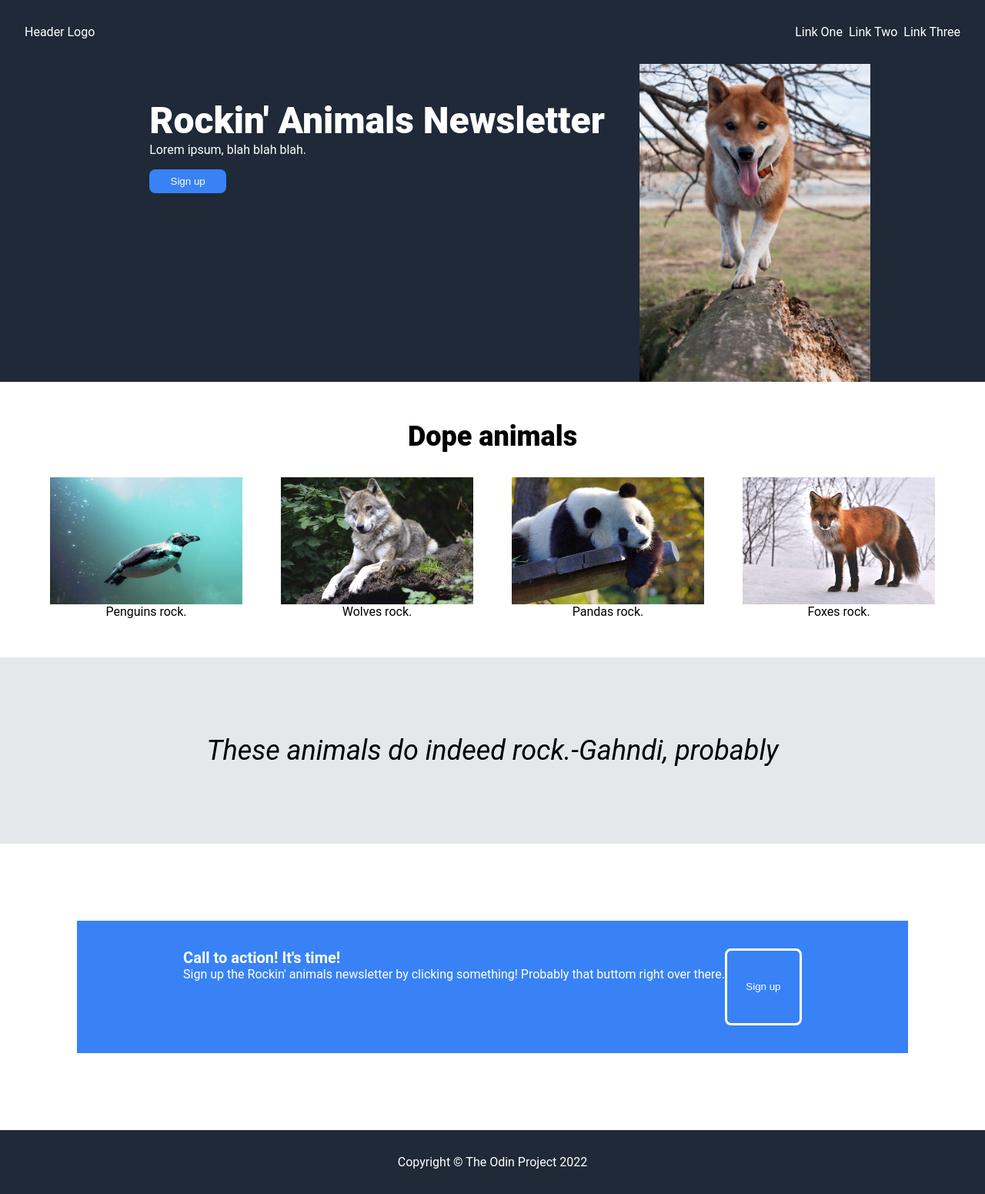
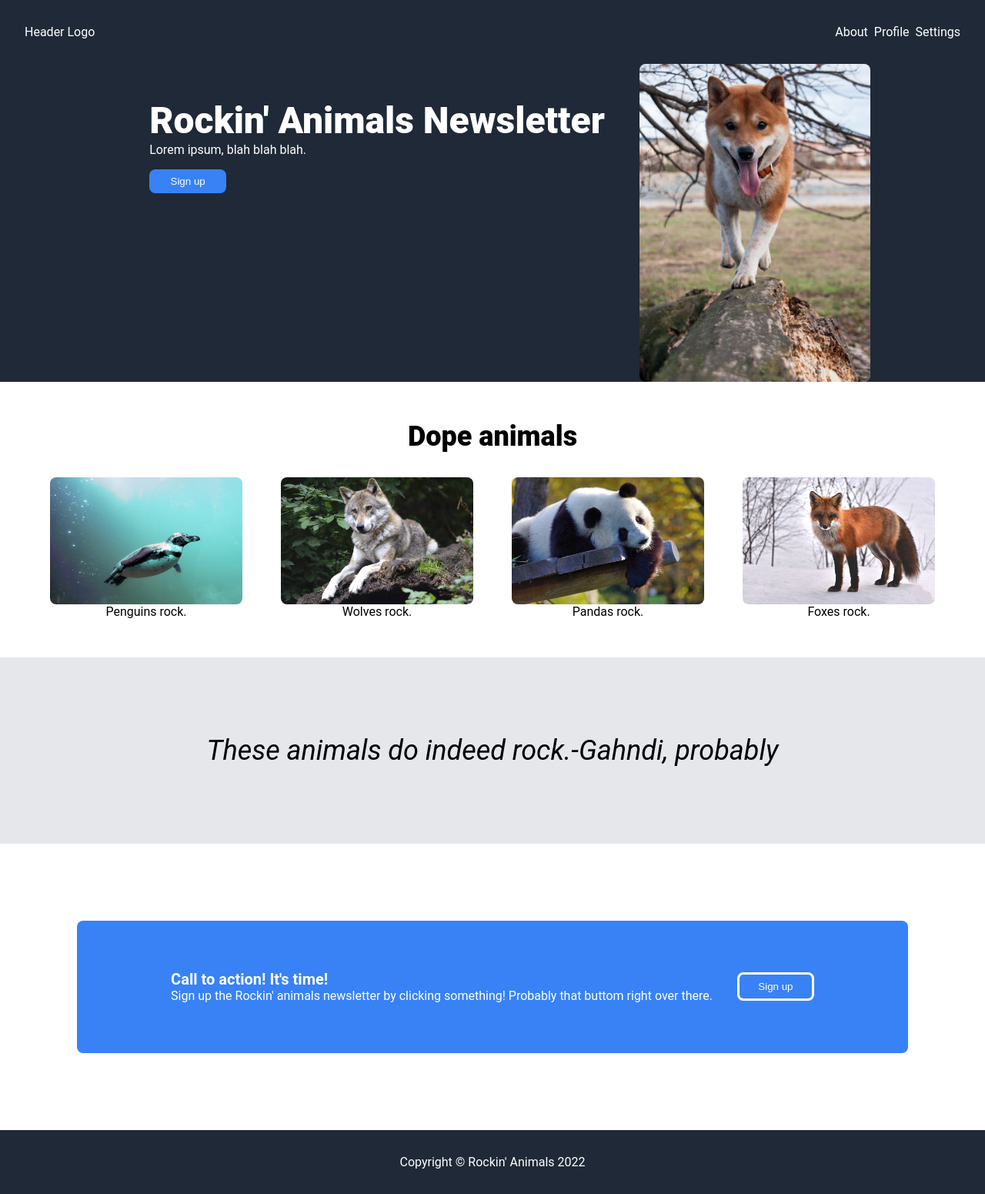
Before and after one commit to wise-guru/odin-landing-page, a plain HTML site: page index.html in a window 1280 px wide. Shown: the whole page at 77% size. Drawn offline with Linux system fonts and the light colour scheme.

Commit message:
Personalize header links

```diff
--- a/index.html
+++ b/index.html
@@ -4,7 +4,7 @@
     <meta charset="UTF-8">
     <meta http-equiv="X-UA-Compatible" content="IE=edge">
     <meta name="viewport" content="width=device-width, initial-scale=1.0">
-    <title>Rockin' Animals Newsletter</title>
+    <title>Rockin' Animals</title>
     <Link rel="stylesheet" href="styles.css">
 </head>
 <body>
@@ -12,9 +12,9 @@
         Header Logo
 
         <ul class="header-links">
-            <li><a href="#">Link One</a></li>
-            <li><a href="#">Link Two</a></li>
-            <li><a href="#">Link Three</a></li>
+            <li><a href="https://www.youtube.com/watch?v=dQw4w9WgXcQ">About</a></li>
+            <li><a href="https://www.youtube.com/watch?v=dQw4w9WgXcQ">Profile</a></li>
+            <li><a href="https://www.youtube.com/watch?v=dQw4w9WgXcQ">Settings</a></li>
         </ul>
     </div>
 
@@ -61,7 +61,7 @@
     </div>
 
     <div class="footer">
-        Copyright © The Odin Project 2022
+        Copyright © Rockin' Animals 2022
     </div>
 
 </body>
--- a/styles.css
+++ b/styles.css
@@ -76,6 +76,7 @@ button {
 img {
     height:165px;
     width:250px;
+    border-radius: 8px;
 }
 
 .container {
@@ -123,8 +124,10 @@ img {
     margin: 100px;
     padding: 36px;
     justify-content: center;
+    align-items: center;
     height: 100px;
-    width: auto;
+    gap: 32px;
+    border-radius: 8px;
 }
 
 .cta {
@@ -140,7 +143,8 @@ img {
 
 .cta-button {
     border: solid white;
-    justify-content: end;
+
+
 }
 
 .footer {
```
